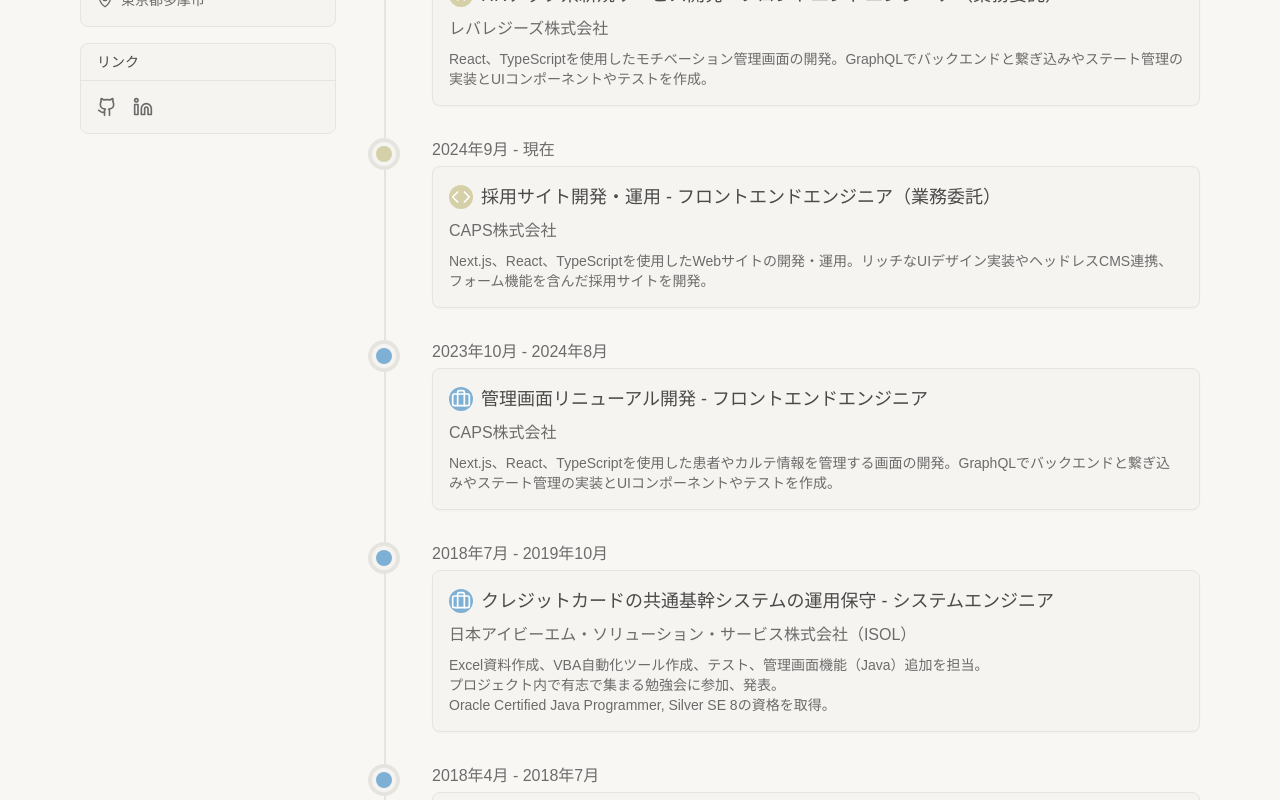
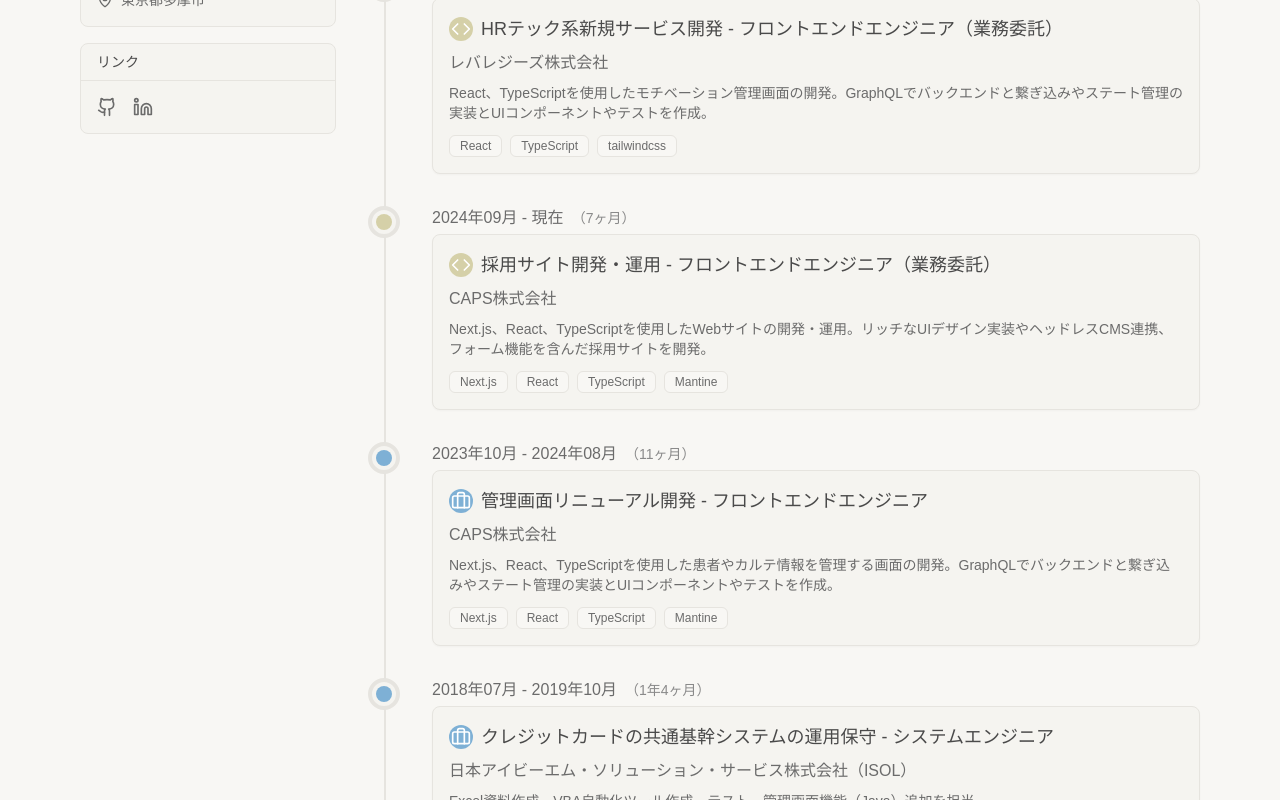
Before and after one commit to tktk7l9/resume, a Next.js app: page / in a window 1280 px wide. Shown: the part 420-1220 px from the top of the page. Built offline with nearby package versions, Linux system fonts and the light colour scheme.

Commit message:
ResumeTimelineItemコンポーネントに開始日と終了日を追加し、日付表示を改善。タグ機能を実装し、formatDateユーティリティを新規作成して日付フォーマットを管理。

```diff
--- a/src/app/page.tsx
+++ b/src/app/page.tsx
@@ -15,7 +15,7 @@
       >
         <ResumeTimeline>
           <ResumeTimelineItem
-            date="2025年3月 - 現在"
+            startDate="2025-03"
             title="自動車サービス開発 - フロントエンドエンジニア（業務委託）"
             company={
               <ExternalLink href="https://www.softbanktech.co.jp/">
@@ -24,9 +24,11 @@
             }
             description="Next.js、React、TypeScriptを使用したWebアプリケーションの開発。"
             type="project"
+            tags={["Next.js", "React", "TypeScript"]}
           />
           <ResumeTimelineItem
-            date="2024年9月 - 2025年2月"
+            startDate="2024-09"
+            endDate="2025-2"
             title="HRテック系新規サービス開発 - フロントエンドエンジニア（業務委託）"
             company={
               <ExternalLink href="https://leverages.jp/">
@@ -35,9 +37,10 @@
             }
             description="React、TypeScriptを使用したモチベーション管理画面の開発。GraphQLでバックエンドと繋ぎ込みやステート管理の実装とUIコンポーネントやテストを作成。"
             type="project"
+            tags={["React", "TypeScript", "tailwindcss"]}
           />
           <ResumeTimelineItem
-            date="2024年9月 - 現在"
+            startDate="2024-09"
             title="採用サイト開発・運用 - フロントエンドエンジニア（業務委託）"
             company={
               <ExternalLink href="https://caps365.jp/">
@@ -46,9 +49,11 @@
             }
             description="Next.js、React、TypeScriptを使用したWebサイトの開発・運用。リッチなUIデザイン実装やヘッドレスCMS連携、フォーム機能を含んだ採用サイトを開発。"
             type="project"
+            tags={["Next.js", "React", "TypeScript", "Mantine"]}
           />
           <ResumeTimelineItem
-            date="2023年10月 - 2024年8月"
+            startDate="2023-10"
+            endDate="2024-08"
             title="管理画面リニューアル開発 - フロントエンドエンジニア"
             company={
               <ExternalLink href="https://caps365.jp/">
@@ -57,9 +62,11 @@
             }
             description="Next.js、React、TypeScriptを使用した患者やカルテ情報を管理する画面の開発。GraphQLでバックエンドと繋ぎ込みやステート管理の実装とUIコンポーネントやテストを作成。"
             type="work"
+            tags={["Next.js", "React", "TypeScript", "Mantine"]}
           />
           <ResumeTimelineItem
-            date="2018年7月 - 2019年10月"
+            startDate="2018-07"
+            endDate="2019-10"
             title="クレジットカードの共通基幹システムの運用保守 - システムエンジニア"
             company={
               <ExternalLink href="https://www.ibm.com/jp-ja/about/subsidiaries/ijds">
@@ -70,9 +77,11 @@
               "Excel資料作成、VBA自動化ツール作成、テスト、管理画面機能（Java）追加を担当。\nプロジェクト内で有志で集まる勉強会に参加、発表。\nOracle Certified Java Programmer, Silver SE 8の資格を取得。"
             }
             type="work"
+            tags={["Java", "VBA", "Oracle"]}
           />
           <ResumeTimelineItem
-            date="2018年4月 - 2018年7月"
+            startDate="2018-04"
+            endDate="2018-07"
             title="新入社員研修"
             company={
               <ExternalLink href="https://www.ibm.com/jp-ja/about/subsidiaries/ijds">
@@ -83,9 +92,11 @@
               "新入社員研修を受け、ビジネスマナー、プログラミング（Java）、IBM製品を学習。\nまたチーム・個人開発、デザインシンキングのワークショップを実施。"
             }
             type="work"
+            tags={["Java", "IBM"]}
           />
           <ResumeTimelineItem
-            date="2012年4月 - 2018年3月"
+            startDate="2012-04"
+            endDate="2018-03"
             title="現代心理学部映像身体学科"
             company={
               <ExternalLink href="https://www.rikkyo.ac.jp/">
@@ -94,6 +105,7 @@
             }
             description="映画、写真、広告、演劇、ダンス、武術など、映像表現や身体表現をワークショップを通して、その手法や知識、仕事の進め方を学習。"
             type="education"
+            tags={[]}
           />
         </ResumeTimeline>
       </ResumeSection>
--- a/src/components/resume-timeline-item.tsx
+++ b/src/components/resume-timeline-item.tsx
@@ -1,20 +1,25 @@
 import { BriefcaseIcon, CodeIcon, GraduationCapIcon } from "lucide-react";
 import type { ReactNode } from "react";
+import { formatDate } from "@/lib/format-date";
 
 interface ResumeTimelineItemProps {
-  date: string;
+  startDate: string;
+  endDate?: string;
   title: string;
   company: ReactNode;
   description: ReactNode;
   type: "work" | "education" | "project";
+  tags?: string[];
 }
 
 export function ResumeTimelineItem({
-  date,
+  startDate,
+  endDate,
   title,
   company,
   description,
   type,
+  tags = [],
 }: ResumeTimelineItemProps) {
   const getIcon = () => {
     switch (type) {
@@ -42,6 +47,8 @@
     }
   };
 
+  const { periodStartEndLabel, periodMonth } = formatDate(startDate, endDate);
+
   return (
     <div className="relative flex items-start">
       {/* タイムラインのドット */}
@@ -51,7 +58,12 @@
 
       {/* コンテンツ */}
       <div className="ml-16 w-full">
-        <div className="font-medium text-[#6b6b6b] mb-1">{date}</div>
+        <div className="font-medium text-[#6b6b6b] mb-1">
+          {periodStartEndLabel}
+          <span className="text-[#8a8a8a] font-normal ml-2 text-sm">
+            （{periodMonth}）
+          </span>
+        </div>
         <div className="bg-[#f5f4f0] p-4 rounded-lg border border-[#e6e4df] shadow-[0_1px_2px_rgba(0,0,0,0.03)]">
           <div className="flex items-center gap-2 mb-2">
             <span
@@ -65,6 +77,20 @@
           <div className="text-sm text-[#6b6b6b] whitespace-pre-wrap">
             {description}
           </div>
+
+          {/* タグの表示 */}
+          {tags.length > 0 && (
+            <div className="flex flex-wrap gap-2 mt-3">
+              {tags.map((tag) => (
+                <span
+                  key={tag}
+                  className="inline-flex items-center px-2.5 py-0.5 rounded-md text-xs bg-[#f8f7f4] text-[#6b6b6b] border border-[#e6e4df]"
+                >
+                  {tag}
+                </span>
+              ))}
+            </div>
+          )}
         </div>
       </div>
     </div>
--- /dev/null
+++ b/src/lib/format-date.ts
@@ -0,0 +1,26 @@
+import { differenceInMonths, format } from "date-fns";
+
+export function formatDate(startDate: string, endDate?: string) {
+  // 期間（月数）の計算
+  const monthsDiff = differenceInMonths(
+    endDate ? format(endDate, "yyyy-MM") : new Date(),
+    format(startDate, "yyyy-MM"),
+  );
+  const years = Math.floor(monthsDiff / 12);
+  const months = (monthsDiff % 12) + 1;
+
+  // フォーマット処理
+  let periodMonth = "";
+  const formatStart = format(format(startDate, "yyyy-MM"), "yyyy年MM月");
+  const formatEnd = endDate
+    ? format(endDate ? format(endDate, "yyyy-MM") : new Date(), "yyyy年MM月")
+    : "現在";
+  if (years > 0) periodMonth += `${years}年`;
+  if (months > 0) periodMonth += `${months}ヶ月`;
+  if (!periodMonth) periodMonth = "1ヶ月";
+
+  return {
+    periodStartEndLabel: `${formatStart} - ${formatEnd}`,
+    periodMonth,
+  };
+}
```
